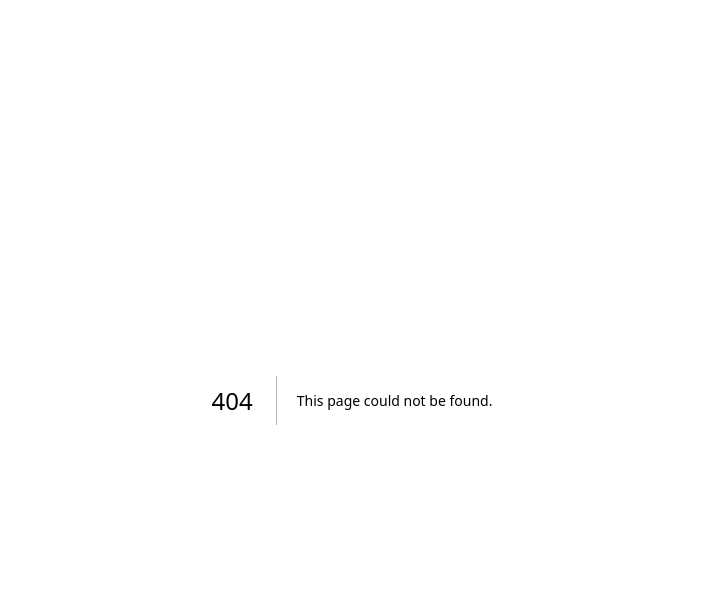
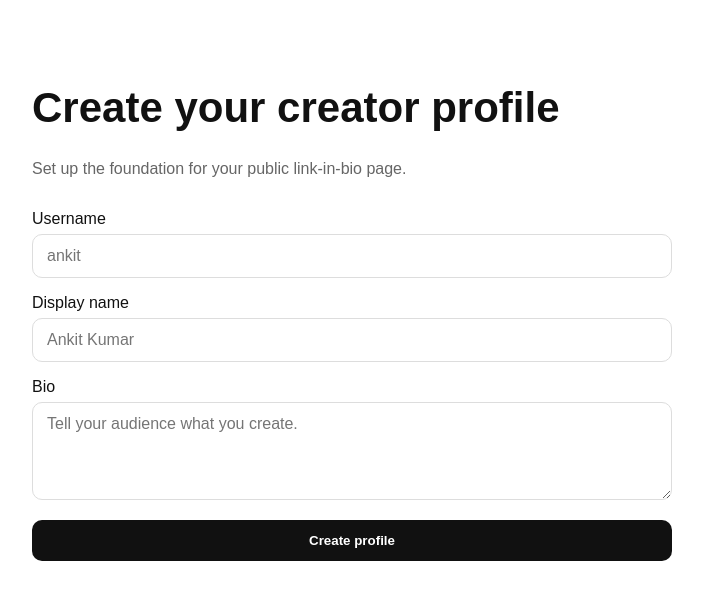
Before and after one commit to ankitRajpoot17/creator-commerce-saas, a Next.js app: page /onboarding in a window 1280 px wide. Before the commit this address had no page. Shown: the top 600 px of the page, without its empty margins (288-991 px from the left). Built offline with nearby package versions, Linux system fonts and the light colour scheme.

Commit message:
feat: build creator profile foundation - app/onboarding/page.tsx

```diff
--- /dev/null
+++ b/app/onboarding/page.tsx
@@ -0,0 +1,41 @@
+"use client";
+
+import { useState } from "react";
+
+export default function OnboardingPage() {
+  const [username, setUsername] = useState("");
+  const [displayName, setDisplayName] = useState("");
+  const [bio, setBio] = useState("");
+  const [message, setMessage] = useState("");
+
+  async function submit(e: React.FormEvent) {
+    e.preventDefault();
+    setMessage("Saving...");
+    const response = await fetch("/api/profile", {
+      method: "POST",
+      headers: { "Content-Type": "application/json" },
+      body: JSON.stringify({ username, displayName, bio }),
+    });
+    const data = await response.json();
+    setMessage(response.ok ? "Profile created. You can now open your public page." : data.error ?? "Something went wrong.");
+  }
+
+  return (
+    <main style={{ minHeight: "100vh", padding: "56px 24px" }}>
+      <div style={{ maxWidth: 640, margin: "0 auto" }}>
+        <h1 style={{ fontSize: 42 }}>Create your creator profile</h1>
+        <p style={{ color: "#666" }}>Set up the foundation for your public link-in-bio page.</p>
+        <form onSubmit={submit} style={{ display: "grid", gap: 16, marginTop: 32 }}>
+          <label>Username<input value={username} onChange={e => setUsername(e.target.value)} placeholder="ankit" required style={inputStyle} /></label>
+          <label>Display name<input value={displayName} onChange={e => setDisplayName(e.target.value)} placeholder="Ankit Kumar" required style={inputStyle} /></label>
+          <label>Bio<textarea value={bio} onChange={e => setBio(e.target.value)} placeholder="Tell your audience what you create." rows={4} style={inputStyle} /></label>
+          <button style={buttonStyle}>Create profile</button>
+        </form>
+        {message && <p style={{ marginTop: 20 }}>{message}</p>}
+      </div>
+    </main>
+  );
+}
+
+const inputStyle = { width: "100%", padding: "12px 14px", marginTop: 6, border: "1px solid #ddd", borderRadius: 10, font: "inherit" };
+const buttonStyle = { padding: "13px 18px", border: 0, borderRadius: 10, background: "#111", color: "#fff", fontWeight: 700, cursor: "pointer" };
```
